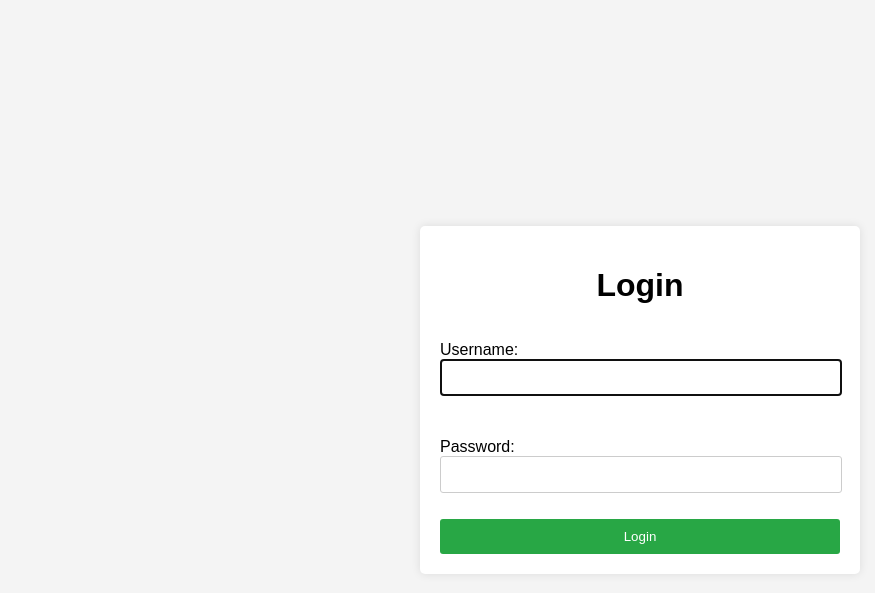
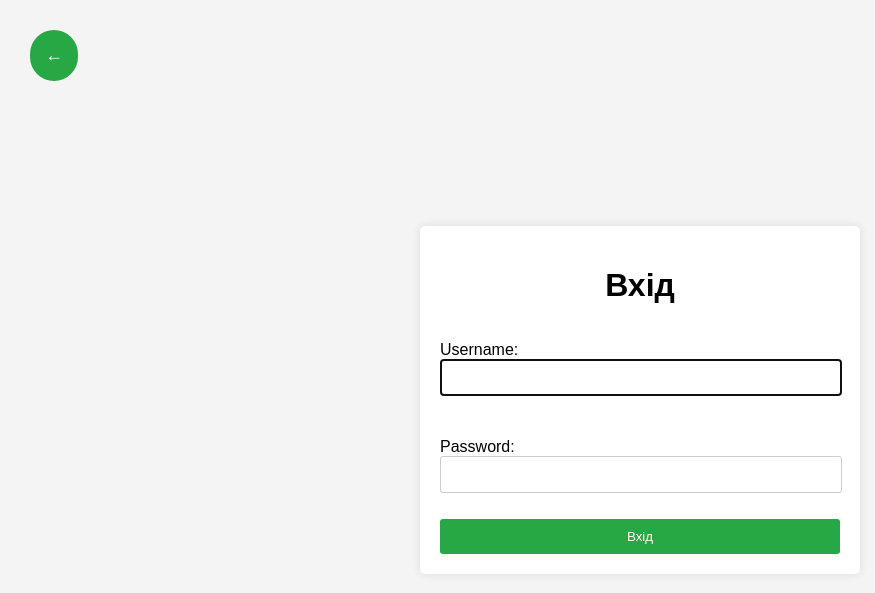
Before and after one commit to Yelyzaveta-Korolekh/Blog-Platform, a Django app: page /login/ in a window 1280 px wide. Shown: the top 593 px of the page, without its empty margins (0-875 px from the left). Run offline with Django 5.2, Linux system fonts and the light colour scheme.

Commit message:
added back bnt

```diff
--- a/blog/static/css/signup.css
+++ b/blog/static/css/signup.css
@@ -56,3 +56,23 @@ button:hover {
 .helptext {
     display: none;
 }
+
+
+#backBtn {
+    display: block;
+    position: fixed;
+    top: 30px;
+    left: 30px;
+    z-index: 99;
+    font-size: 18px;
+    background-color: #28a745;
+    color: white;
+    padding: 15px;
+    border: none;
+    border-radius: 35px;
+    cursor: pointer;
+}
+
+#backBtn:hover {
+    background-color:#218838;
+}
--- a/blog/templates/blog/registration/login.html
+++ b/blog/templates/blog/registration/login.html
@@ -5,16 +5,18 @@
     <meta charset="UTF-8">
     <meta name="viewport" content="width=device-width, initial-scale=1.0">
     <link rel="stylesheet" href="{% static 'css/signup.css' %}">
-    <title>Login</title>
+    <title>Вхід</title>
 </head>
 <body>
     <div class="container">
-    <h1>Login</h1>
+    <h1>Вхід</h1>
     <form method="post">
         {% csrf_token %}
         {{ form.as_p }}
-        <button type="submit">Login</button>
+        <button type="submit">Вхід</button>
     </form>
-</div>
+    </div>
+<button onclick="history.back()" id="backBtn">&#8592;</button>
+
 </body>
 </html>
--- a/blog/templates/blog/registration/signup.html
+++ b/blog/templates/blog/registration/signup.html
@@ -17,5 +17,7 @@
             <button type="submit">Sign Up</button>
         </form>
     </div>
+    <button onclick="history.back()" id="backBtn">&#8592;</button>
+
 </body>
 </html>
```
Also changed, not shown: blog/static/css/style.css (+0 -8 lines).
